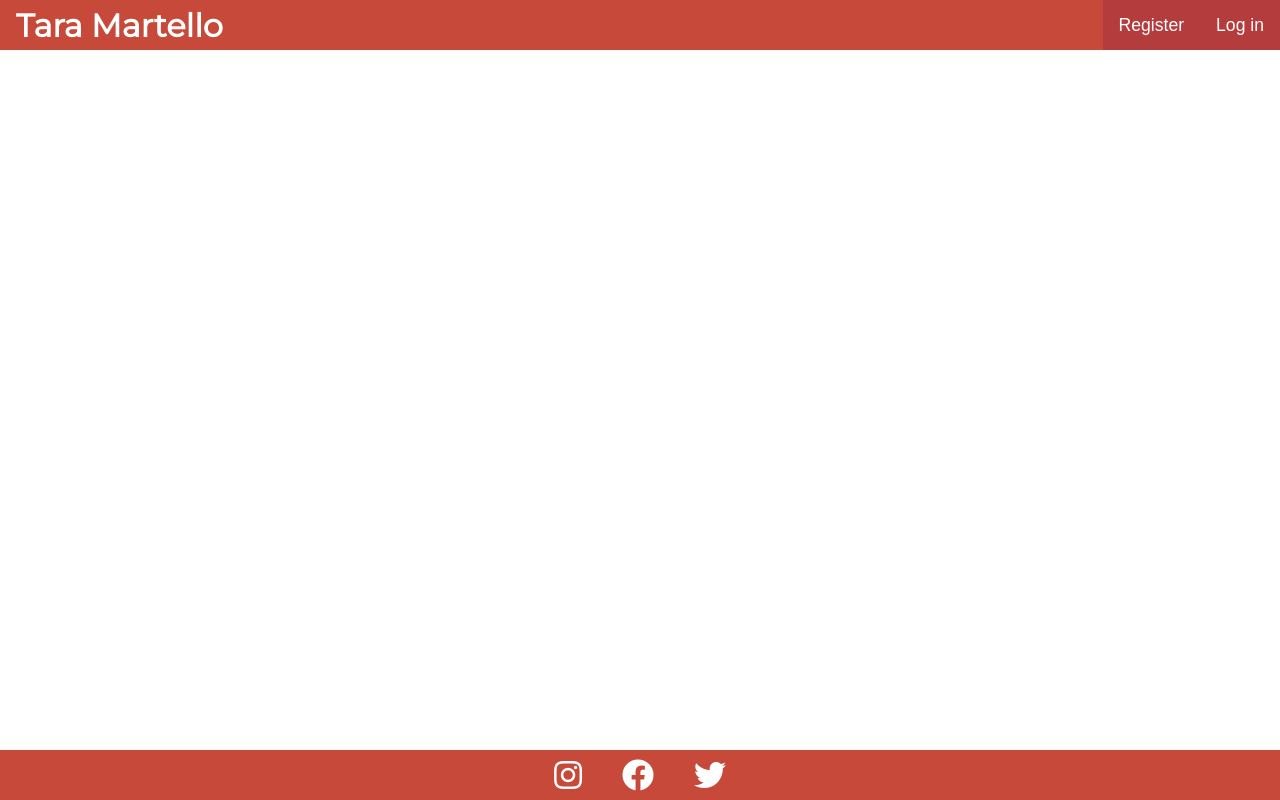
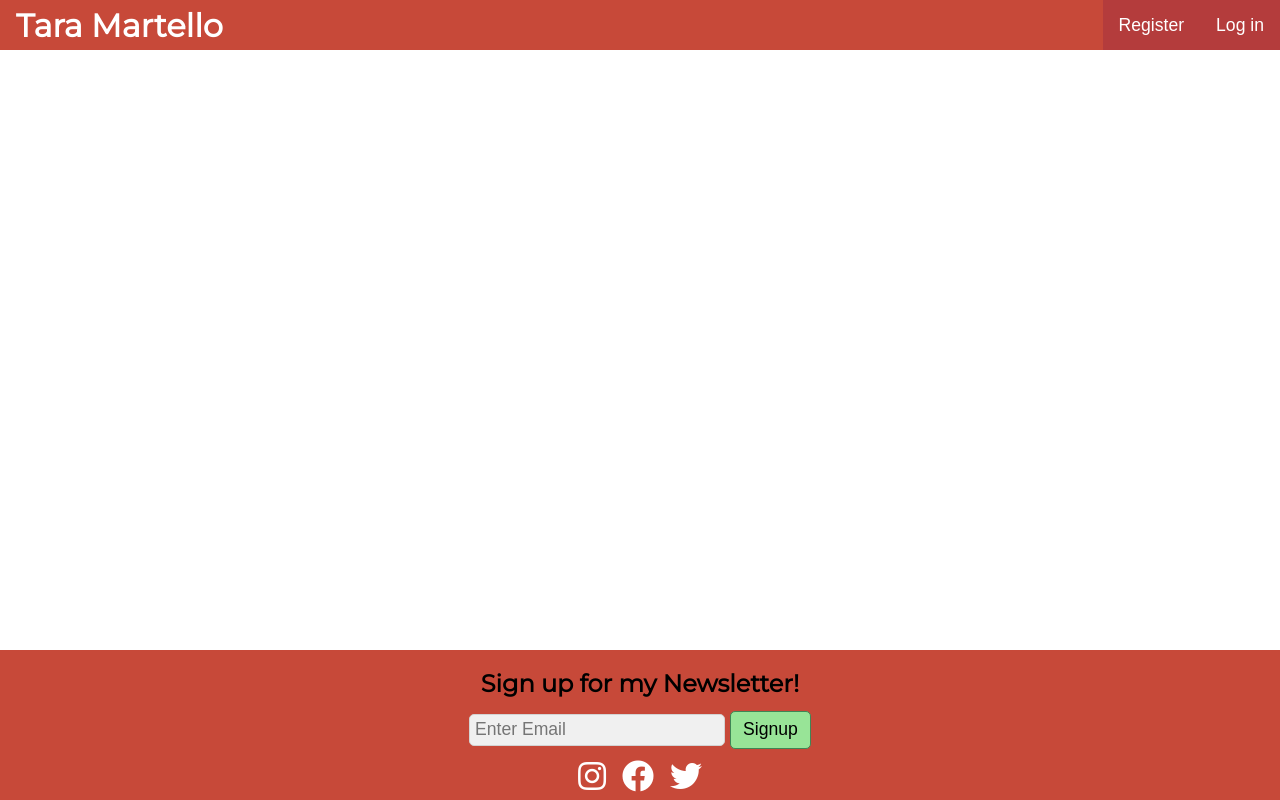
Before and after one commit to nicholasmcconnell/taramartello, a React (Create React App) app in the folder client/: page /searchtodos in a window 1280 px wide. Built offline with nearby package versions, Linux system fonts and the light colour scheme.

Commit message:
newsletter input centered and styled in footer

```diff
--- a/client/public/index.html
+++ b/client/public/index.html
@@ -4,7 +4,7 @@
 <head>
   <meta charset="UTF-8">
   <meta name="viewport" content="width=device-width, initial-scale=1.0">
-  <title>Simple Todo's</title>
+  <title>Tara Martello</title>
 </head>
 
 <body>
--- a/client/src/App.css
+++ b/client/src/App.css
@@ -31,7 +31,7 @@ button, input[type='submit'], .form input[type='reset'], textarea {
 }
 
 h1, h2, h3, h4, h5, h6, ul, ol, p {
-  margin: 1em 0;
+  /* margin: 1em 0; */
 }
 
 html,
@@ -61,9 +61,13 @@ body, textarea {
 .page {
   width: 100%;
   padding: .5rem;
-  /* display: flex; */
+  display: flex;
   /* justify-content: space-evenly; */
 }
+/*
+display:flex;
+  flex-direction: column;
+  background-color:green; */
 
 .container {
   border-radius: 4px;
@@ -120,32 +124,77 @@ body, textarea {
 
 .footer {
   margin-top: 20px;
-  height: 50px;
-  display: flex;
+  height: 150px;
+  display: grid;
   align-items: center;
   background-color: #c74939;
-  position: absolute;
+  position: fixed;
   left: 0;
   bottom: 0;
   width: 100%;
   text-align: center;
 }
 
-#footer .icons {
-  padding: 5vh;
+.footer .icons {
   color: #ffffff;
-  /* text-align:center; */
-  /* display: inline-block; */
-  /* position: relative; */
+  display: inline-block;
+  vertical-align: middle;
   width: 100%;
-  /* height: auto; */
-  /* background-color: #12b5f5; */
 }
 
 i {
-  padding: 2.5vh;
-  /* height: auto; */
-  /* margin: 1rem; */
+  padding: 1vh;
+}
+
+.footerform {
+  /* display: grid; */
+  /* align-items: center; */
+  margin: 0;
+
+}
+
+.footerform h2 {
+ margin-bottom: .5rem;
+}
+
+.footer .footerform input[type='email'] {
+
+  width: 20%;
+  display: inline-block;
+  padding: .3rem;
+  border: 1px solid #d3d3d3;
+  border-radius: 5px;
+  background-color: #f0f0f0;
+  font-size: 1.1rem;
+  margin-bottom: .3rem;
+
+}
+.footerform input:hover {
+  /* background-color: #b7ebb7; */
+  box-shadow: inset 0px 0px 7px #96a0a8;
+  outline: none;
+}
+
+.footer .footerform input[type='submit'] {
+
+  /* display: block; */
+  margin: 0 auto;
+  margin-top: .3rem;
+  margin-left: .3rem;
+  padding: .45rem .75rem;
+  border: 1px solid #408555;
+  /* box-shadow: inset 0px 0px 5px #429de2; */
+  border-radius: 5px;
+  background-color: #98e497;
+  font-size: 1.1rem;
+  justify-content: space-between;
+
+}
+
+.footerform input[type='submit']:hover {
+  background-color: #cfe9ce;
+  box-shadow: inset 0px 0px 7px #3c90cf;
+  outline: none;
 }
 
 /* LANDING PAGE */
--- /dev/null
+++ b/client/src/components/layout/EmailSignup.js
@@ -0,0 +1,27 @@
+import React, { useState } from 'react';
+
+export default function EmailSignup() {
+    const [email, setEmail] = useState();
+
+    const submit = (e) => {
+        e.preventDefault();
+        console.log(email);
+
+    }
+
+    return (
+        <>
+            <form className='footerform' onSubmit={submit}> <br></br>
+                <h2>Sign up for my Newsletter!</h2>
+                {/* <label htmlFor='register-email'></label> */}
+                <input
+                    id='register-email'
+                    type='email'
+                    placeholder='Enter Email'
+                    onChange={e => setEmail(e.target.value)}
+                />
+                <input type='submit' value='Signup' />
+            </form>
+        </>
+    )
+}
--- a/client/src/components/layout/Footer.js
+++ b/client/src/components/layout/Footer.js
@@ -1,8 +1,12 @@
 import React from 'react'
+import EmailSignup from '../layout/EmailSignup'
 
 export default function Footer() {
     return (
         <footer className='footer' id='footer'>
+            {/* <div className='icons'> */}
+                <EmailSignup />
+            {/* </div> */}
             {/* <h1 className='title'>Tara Martello</h1> */}
             <div className='icons'>
                 <i className="fab fa-instagram fa-2x"></i>
```
